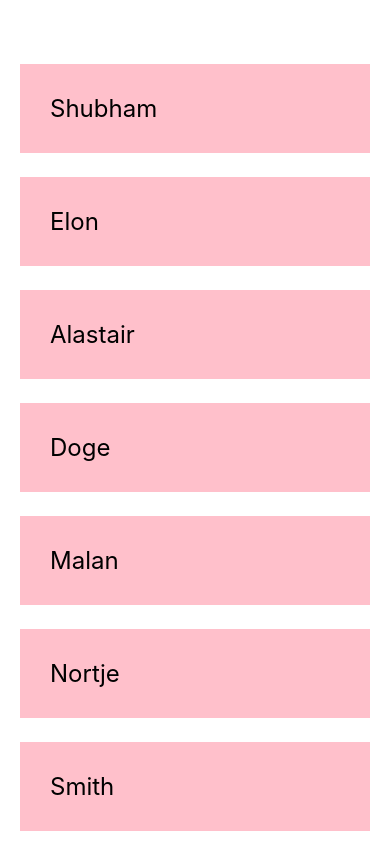
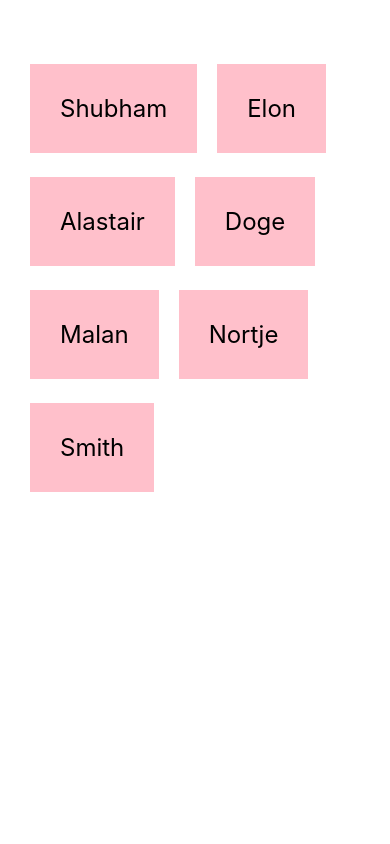
Before and after one commit to shubhamjha25/Nativelytical, a React Native app: screen / in a window 390 px wide. Built offline with nearby package versions, Linux system fonts and the light colour scheme.

Commit message:
FlatList Component

```diff
--- a/App.js
+++ b/App.js
@@ -1,24 +1,34 @@
 import { StatusBar } from 'expo-status-bar';
 import React, { useState } from 'react';
-import { StyleSheet, Text, View, ScrollView } from 'react-native';
+import { StyleSheet, Text, View, FlatList } from 'react-native';
 
 export default function App() {
 
     const [people, setPeople] = useState([
-        { name: 'Shubham', key: '1' },
-        { name: 'Elon', key: '2' },
-        { name: 'Alastair', key: '3' },
-        { name: 'Doge', key: '4' },
-        { name: 'Malan', key: '5' },
-        { name: 'Nortje', key: '6' },
-        { name: 'Smith', key: '7' },
+        { name: 'Shubham', id: '1' },
+        { name: 'Elon', id: '2' },
+        { name: 'Alastair', id: '3' },
+        { name: 'Doge', id: '4' },
+        { name: 'Malan', id: '5' },
+        { name: 'Nortje', id: '6' },
+        { name: 'Smith', id: '7' },
     ]);
 
     return (
         <View style={styles.container}>
-            <ScrollView>
+
+            <FlatList
+                numColumns={2}
+                keyExtractor={(item) => item.id}
+                data={people}
+                renderItem={({ item }) => (
+                    <Text style={styles.item}>{item.name}</Text>
+                )}
+            />
+
+            {/* <ScrollView>
                 {
-                    people.map((item) => {
+                    people.map(item => {
                         return (
                             <View key={item.key}>
                                 <Text style={styles.item}>{item.name}</Text>
@@ -26,7 +36,7 @@
                         )
                     })
                 }
-            </ScrollView>
+            </ScrollView> */}
             <StatusBar style="auto" />
         </View>
     );
@@ -45,6 +55,8 @@
         marginTop: 24,
         padding: 30,
         fontSize: 24,
-        backgroundColor: 'pink'
+        backgroundColor: 'pink',
+        marginHorizontal: 10,
+        marginTop: 24
     }
 });
```
